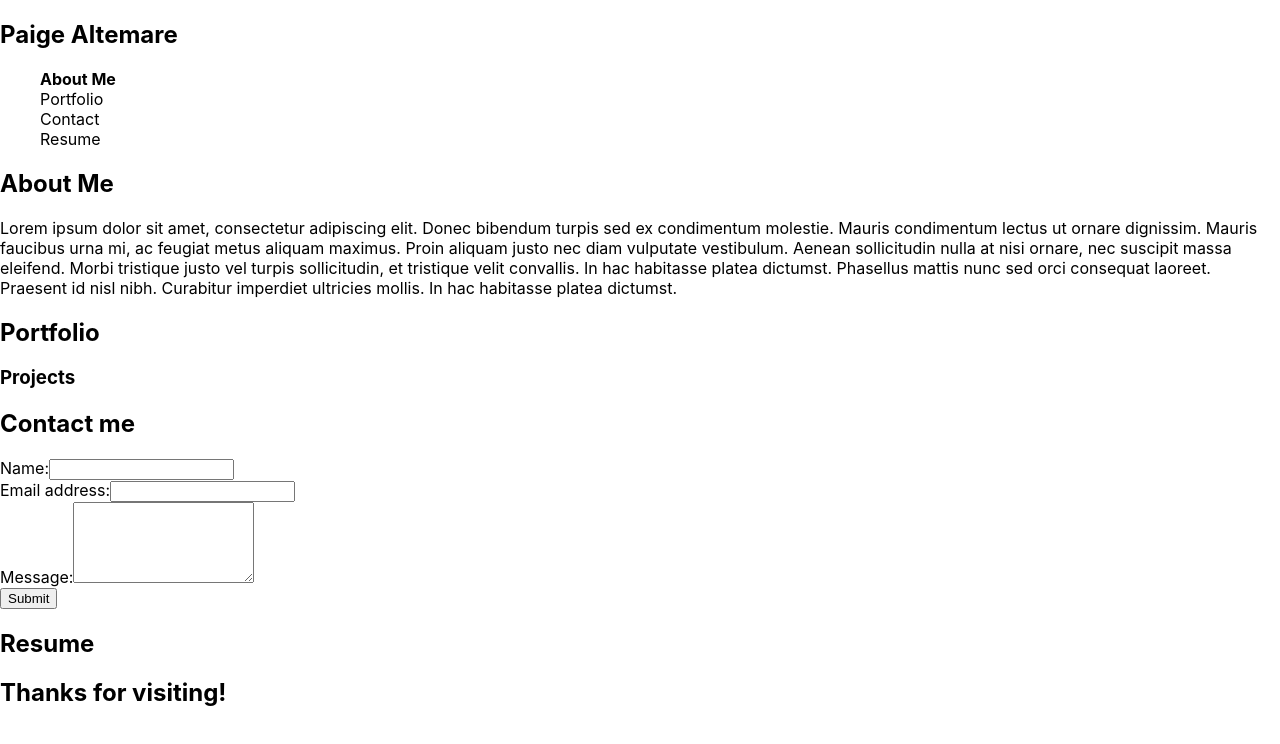
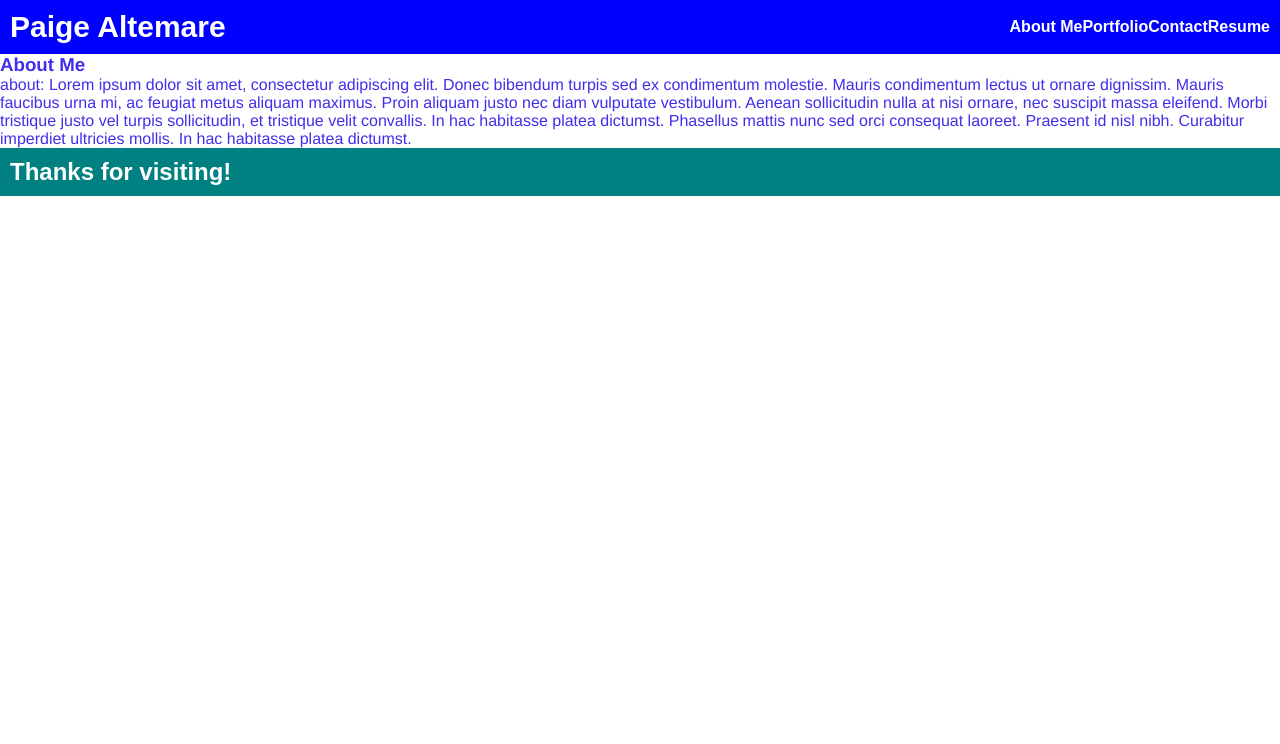
Before and after one commit to pvalte/project-portfolio, a React (Create React App) app: page / in a window 1280 px wide. Shown: the top 744 px of the page. Built offline with nearby package versions, Linux system fonts and the light colour scheme.

Commit message:
styling and content section

```diff
--- a/src/App.css
+++ b/src/App.css
@@ -1,38 +1,54 @@
-.App {
-  text-align: center;
+:root {
+  --primary-color: rgb(253, 108, 225);
+  --secondary-color: rgb(64, 47, 234);
+  --tertiary-color: rgb(174, 235, 254);
 }
 
-.App-logo {
-  height: 40vmin;
-  pointer-events: none;
+* {
+  margin: 0;
+  padding: 0;
+  box-sizing: border-box;
 }
 
-@media (prefers-reduced-motion: no-preference) {
-  .App-logo {
-    animation: App-logo-spin infinite 20s linear;
-  }
+body {
+  color: var(--secondary-color);
+  font-family:'Franklin Gothic Medium', 'Arial Narrow', Arial, sans-serif;
 }
 
-.App-header {
-  background-color: #282c34;
-  min-height: 100vh;
+/* Header Start */
+
+.header {
+  padding: 20px 35px;
+  background-color: var(--primary-color);
   display: flex;
-  flex-direction: column;
-  align-items: center;
-  justify-content: center;
-  font-size: calc(10px + 2vmin);
-  color: white;
+  justify-content: space-between;
+  flex-wrap: wrap;
 }
 
-.App-link {
-  color: #61dafb;
+header h1 a {
+  font-size: 40px;
+  color: var(--secondary-color);
+  text-decoration: none;
 }
 
-@keyframes App-logo-spin {
-  from {
-    transform: rotate(0deg);
-  }
-  to {
-    transform: rotate(360deg);
-  }
+header nav {
+  padding: 10px 0;
 }
+
+header nav ul {
+  list-style: none;
+  display: flex;
+  flex-wrap: wrap;
+  justify-content: space-between;
+  align-items: center;
+}
+
+header nav ul li a {
+  margin: 10px 15px;
+  text-decoration: none;
+  color: var(--tertiary-color);
+  font-size: 20px;
+  border-bottom: 3px solid var(--tertiary-color);
+}
+
+/* Header End */
--- a/src/App.js
+++ b/src/App.js
@@ -1,5 +1,4 @@
-import logo from './logo.svg';
-import './App.css';
+import React, { useState } from 'react';
 import Header from './components/Header';
 import About from './components/About';
 import Portfolio from './components/Portfolio';
@@ -8,13 +7,26 @@ import Resume from './components/Resume';
 import Footer from './components/Footer';
 
 function App() {
+  const [content] = useState([
+    <About></About>,
+    <Portfolio></Portfolio>,
+    <Contact></Contact>,
+    <Resume></Resume>
+  ]);
+
+  const [currentContent, setCurrentContent] = useState(content[0]);
+
   return (
     <div>
-      <Header></Header>
-      <About></About>
-      <Portfolio></Portfolio>
-      <Contact></Contact>
-      <Resume></Resume>
+      <Header
+        className="flex-row"
+        content={content}
+        setCurrentContent={setCurrentContent}
+        currentContent={currentContent}
+      ></Header>
+      <section>
+        {currentContent}
+      </section>
       <Footer></Footer>
     </div>
   );
--- a/src/components/About/index.js
+++ b/src/components/About/index.js
@@ -6,9 +6,9 @@ function About() {
     <section className="my-5">
       <h1 id="about">About Me</h1>
       {/* <img src={coverImage} className="my-2" style={{ width: "100%" }} alt="cover" /> */}
-      <div className="my-2">
+      <div>
         <p>
-          Lorem ipsum dolor sit amet, consectetur adipiscing elit. Donec bibendum turpis sed ex
+          about: Lorem ipsum dolor sit amet, consectetur adipiscing elit. Donec bibendum turpis sed ex
           condimentum molestie. Mauris condimentum lectus ut ornare dignissim. Mauris faucibus urna
           mi, ac feugiat metus aliquam maximus. Proin aliquam justo nec diam vulputate vestibulum.
           Aenean sollicitudin nulla at nisi ornare, nec suscipit massa eleifend. Morbi tristique
--- a/src/components/Contact/index.js
+++ b/src/components/Contact/index.js
@@ -37,7 +37,7 @@ function Contact() {
 
   return (
     <section>
-      <h1 data-testid="h1tag">Contact me</h1>
+      <h1 id="contact">Contact me</h1>
       <form id="contact-form" onSubmit={handleSubmit}>
         <div>
           <label htmlFor="name">Name:</label>
--- a/src/components/Footer/index.js
+++ b/src/components/Footer/index.js
@@ -1,8 +1,15 @@
 import React from 'react';
 
 function Footer() {
+    const footerStyle = {
+        color: "white",
+        backgroundColor: "teal",
+        padding: "10px",
+        fontFamily: "Arial",
+      };
+
   return (
-    <div>
+    <div style={footerStyle}>
       <h2>
         Thanks for visiting!
       </h2>
--- a/src/components/Header/index.js
+++ b/src/components/Header/index.js
@@ -1,13 +1,29 @@
 import React from 'react';
 import Navigation from '../Navigation';
 
-function Header() {
+function Header(props) {
+  const headerStyle = {
+    color: "white",
+    backgroundColor: "blue",
+    padding: "10px",
+    fontFamily: "Arial",
+    display: "flex",
+    flexWrap: "wrap",
+    justifyContent: "space-between",
+    alignItems: "center"
+  };
+
   return (
-    <div>
+    <div style={headerStyle}>
       <h2>
-        <a href="/">Paige Altemare</a>
+        <a style={{fontSize: "30px"}} href="/">Paige Altemare</a>
       </h2>
-      <Navigation></Navigation>
+      <Navigation
+        className="space-between"
+        content={props.content}
+        setCurrentContent={props.setCurrentContent}
+        currentContent={props.currentContent}
+        ></Navigation>
     </div>
   );
 }
--- a/src/components/Navigation/index.js
+++ b/src/components/Navigation/index.js
@@ -1,20 +1,29 @@
 import React from 'react';
 
-function Navigation() {
+function Navigation(props) {
+    const navStyle = {
+        display: "flex",
+        flexWrap: "wrap",
+        justifyContent: "space-between",
+        alignItems: "center"
+    };
+
+    const { content, setCurrentContent, currentContent } = props;
+
     return (
-    <div>
+        <div style={navStyle}>
             <ul className="flex-row">
                 <li className="mx-2">
                     <a href="#about">About Me</a>
                 </li>
                 <li>
-            Portfolio
+                    <a href="#portfolio">Portfolio</a>
                 </li>
                 <li>
-            Contact
+                    <a href="#contact">Contact</a>
                 </li>
                 <li>
-            Resume
+                    <a href="#resume">Resume</a>
                 </li>
             </ul>
         </div>
--- a/src/components/Portfolio/index.js
+++ b/src/components/Portfolio/index.js
@@ -4,7 +4,9 @@ import Project from '../Project';
 function Portfolio() {
   return (
     <section>
-      <h1>Portfolio</h1>
+      <h1 id="portfolio">Portfolio</h1>
+      <Project></Project>
+      <Project></Project>
       <Project></Project>
     </section>
   );
--- a/src/components/Project/index.js
+++ b/src/components/Project/index.js
@@ -4,8 +4,19 @@ function Project() {
     return (
         <div>
             <h3>
-        Projects
+                Project 1
             </h3>
+            <div>
+                <p>
+                    Lorem ipsum dolor sit amet, consectetur adipiscing elit. Donec bibendum turpis sed ex
+                    condimentum molestie. Mauris condimentum lectus ut ornare dignissim. Mauris faucibus urna
+                    mi, ac feugiat metus aliquam maximus. Proin aliquam justo nec diam vulputate vestibulum.
+                    Aenean sollicitudin nulla at nisi ornare, nec suscipit massa eleifend. Morbi tristique
+                    justo vel turpis sollicitudin, et tristique velit convallis. In hac habitasse platea
+                    dictumst. Phasellus mattis nunc sed orci consequat laoreet. Praesent id nisl nibh.
+                    Curabitur imperdiet ultricies mollis. In hac habitasse platea dictumst.
+                </p>
+            </div>
         </div>
     );
 }
--- a/src/components/Resume/index.js
+++ b/src/components/Resume/index.js
@@ -3,7 +3,18 @@ import React from 'react';
 function Resume() {
     return (
         <section>
-            <h1>Resume</h1>
+            <h1 id="resume">Resume</h1>
+            <div>
+                <p>
+                    resume: Lorem ipsum dolor sit amet, consectetur adipiscing elit. Donec bibendum turpis sed ex
+                    condimentum molestie. Mauris condimentum lectus ut ornare dignissim. Mauris faucibus urna
+                    mi, ac feugiat metus aliquam maximus. Proin aliquam justo nec diam vulputate vestibulum.
+                    Aenean sollicitudin nulla at nisi ornare, nec suscipit massa eleifend. Morbi tristique
+                    justo vel turpis sollicitudin, et tristique velit convallis. In hac habitasse platea
+                    dictumst. Phasellus mattis nunc sed orci consequat laoreet. Praesent id nisl nibh.
+                    Curabitur imperdiet ultricies mollis. In hac habitasse platea dictumst.
+                </p>
+            </div>
         </section>
     );
 }
--- a/src/index.css
+++ b/src/index.css
@@ -25,3 +25,71 @@ a:hover {
 li {
   list-style: none;
 }
+
+:root {
+  --primary-color: rgb(253, 108, 225);
+  --secondary-color: rgb(64, 47, 234);
+  --tertiary-color: rgb(174, 235, 254);
+}
+
+* {
+  margin: 0;
+  padding: 0;
+  box-sizing: border-box;
+}
+
+body {
+  color: var(--secondary-color);
+  font-family:'Franklin Gothic Medium', 'Arial Narrow', Arial, sans-serif;
+}
+
+/* Header Start */
+
+Header {
+  padding: 20px 35px;
+  background-color: var(--primary-color);
+  display: flex;
+  justify-content: space-between;
+  flex-wrap: wrap;
+}
+
+Header h1 a {
+  font-size: 40px;
+  color: var(--secondary-color);
+  text-decoration: none;
+}
+
+Header nav {
+  padding: 10px 0;
+}
+
+Header nav ul {
+  list-style: none;
+  display: flex;
+  flex-wrap: wrap;
+  justify-content: space-between;
+  align-items: center;
+}
+
+Header nav ul li a {
+  margin: 10px 15px;
+  text-decoration: none;
+  color: var(--tertiary-color);
+  font-size: 20px;
+  border-bottom: 3px solid var(--tertiary-color);
+}
+
+/* Header End */
+
+.flex-row {
+  display: flex;
+  flex-wrap: wrap;
+}
+
+.space-between {
+  justify-content: space-between;
+}
+
+.flex-end {
+  justify-content: flex-end;
+}
```
Lines whose indentation alone changed are shown as unchanged.
